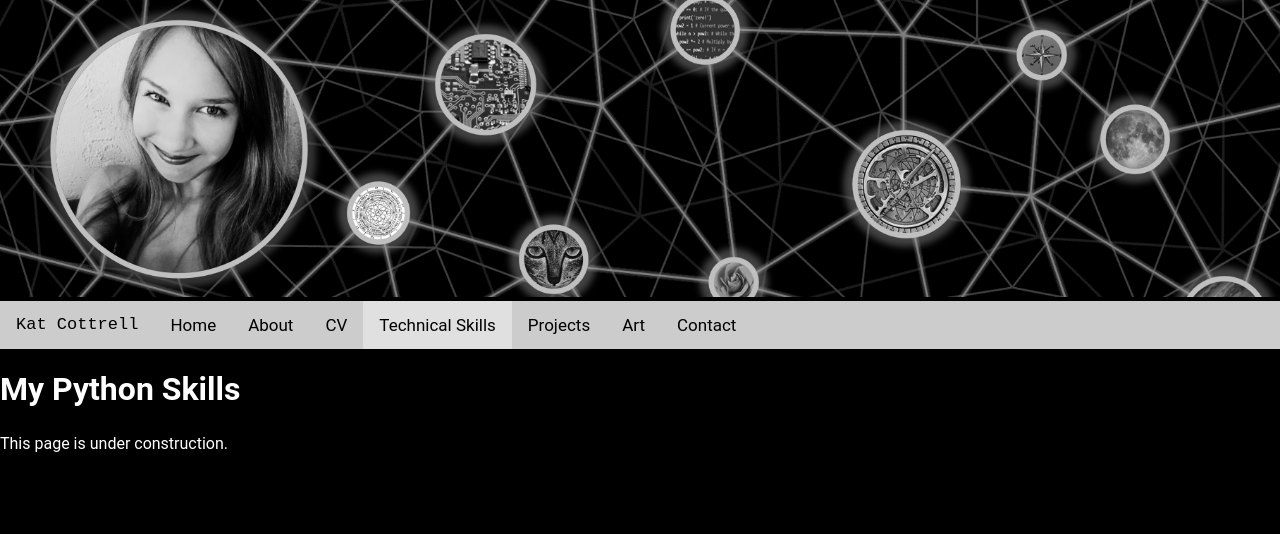
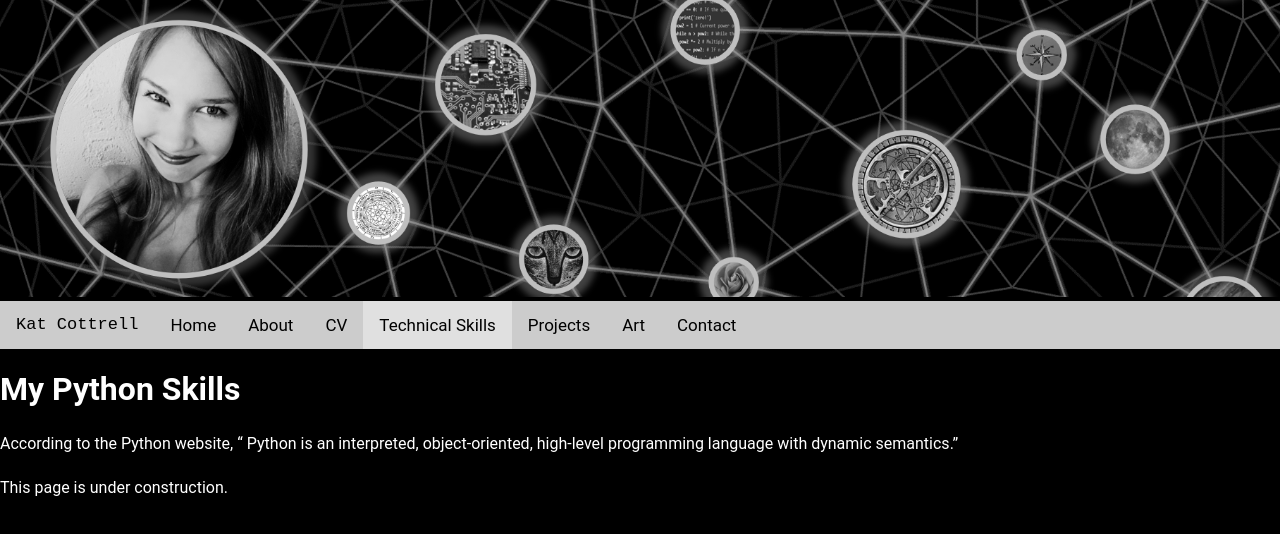
Before and after one commit to Flittermischief/katcottrell.github.io, a plain HTML site: page python-skills.html in a window 1280 px wide. Drawn offline with Linux system fonts and the light colour scheme.

Commit message:
What is python

```diff
--- a/python-skills.html
+++ b/python-skills.html
@@ -24,6 +24,12 @@
 	</header>
 	<body>
 		<h1>My Python Skills</h1>
+		<p>According to the Python website,
+			<q
+			   cite="https://www.python.org/">
+				Python is an interpreted, object-oriented, high-level programming language
+				with dynamic semantics.</q>
+		</p>
 		<p>This page is under construction.</p>
 	</body>
 </html>
```
